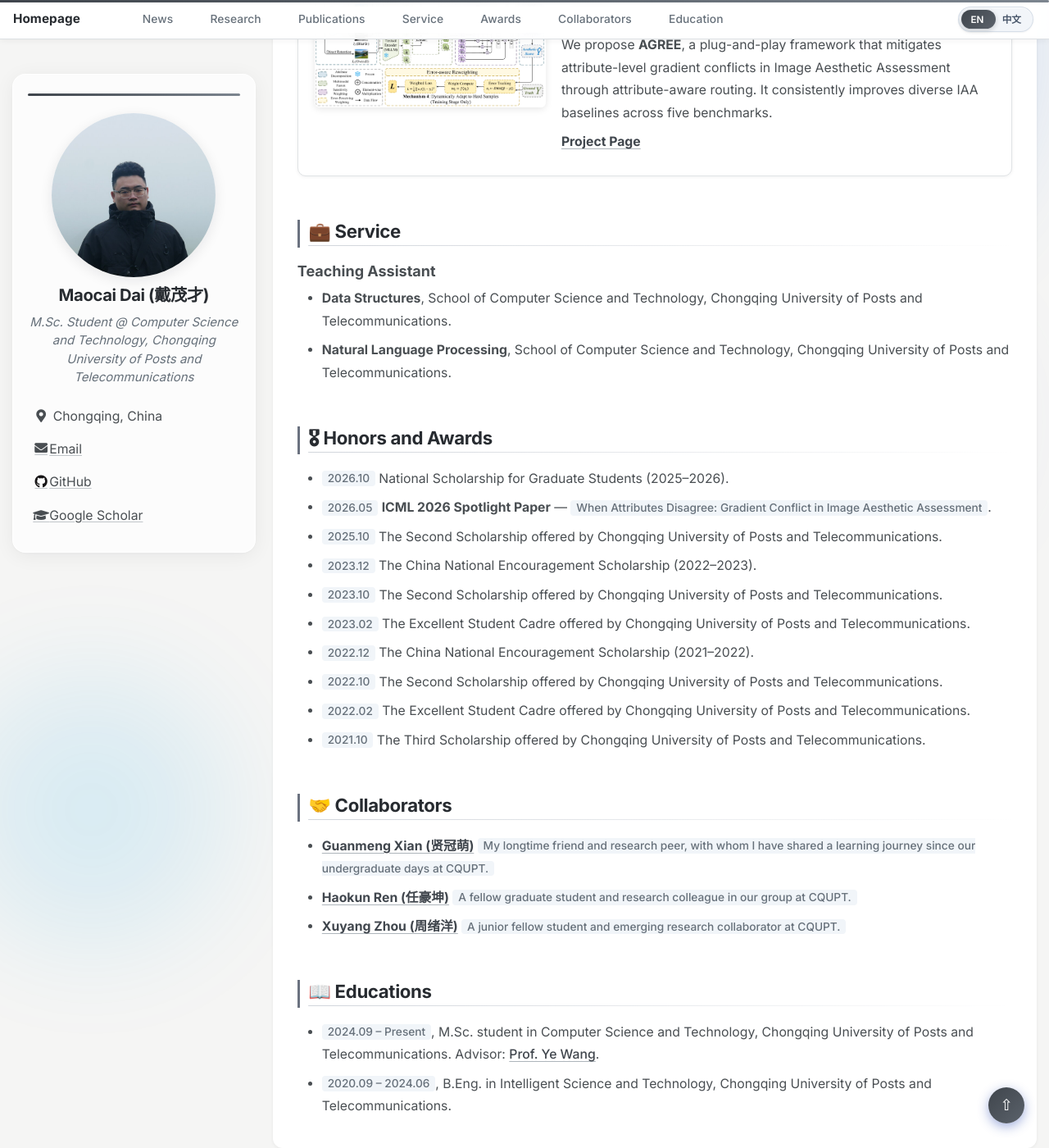
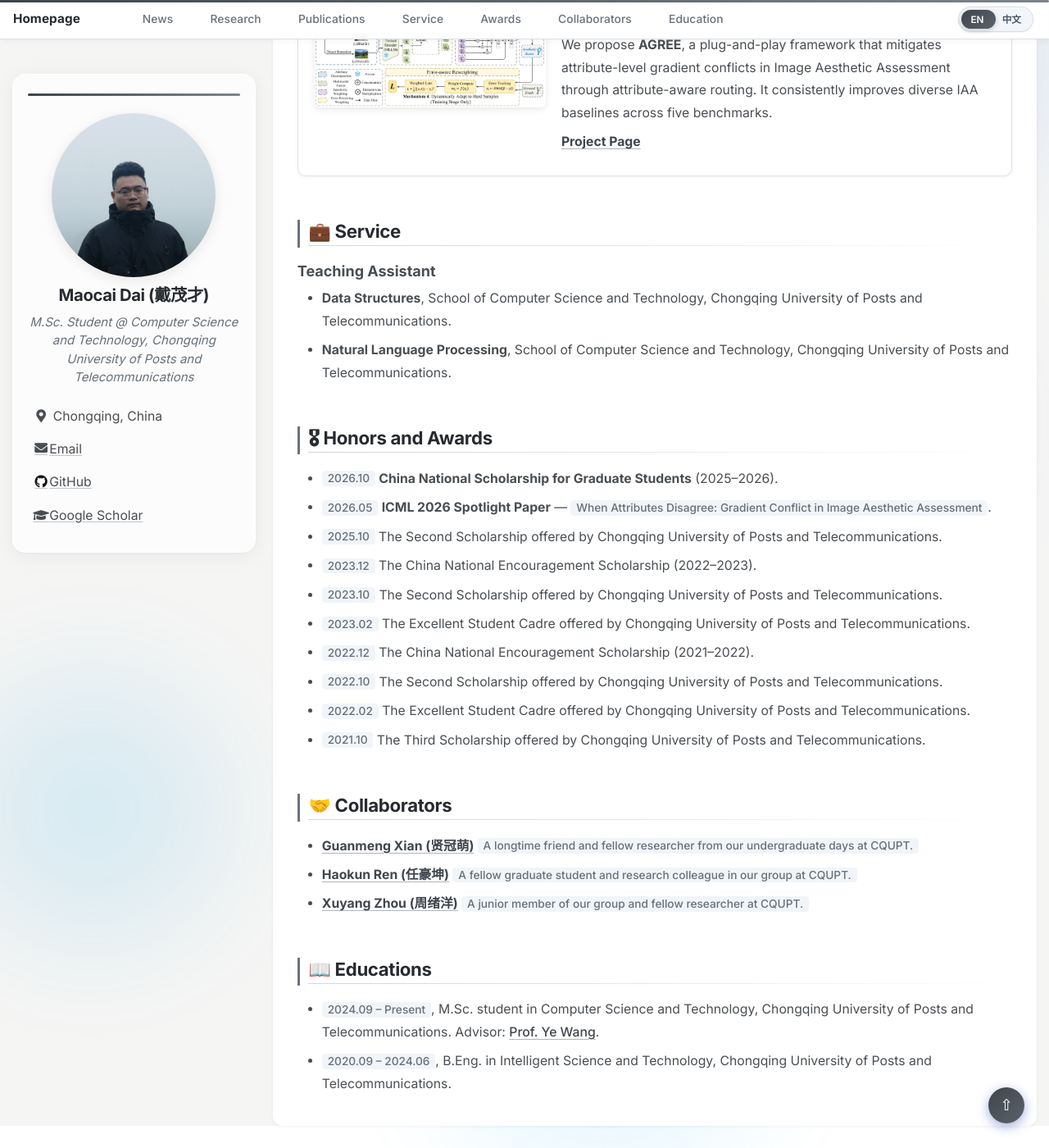
Before and after one commit to Dahat364/dahat364.github.io, a Jekyll site: the page built from _pages/about.md, in a window 1280 px wide and 1400 px high, scrolled down 935 px. Shown: the whole window at 82% size. Built offline with Jekyll 4.4.1, drawn with Linux system fonts in a browser that asks for light colours.

Commit message:
Refine awards and collaborator descriptions

```diff
--- a/_pages/about.md
+++ b/_pages/about.md
@@ -62,7 +62,7 @@ Ye Wang, <strong>Maocai Dai</strong>, Jiang Xie, Xiuli Bi*, Fei Tao, Xiao Li, Ho
 
 # <span lang="en">🎖 Honors and Awards</span><span lang="zh">🎖 荣誉与获奖</span>
 
-- <em>2026.10</em> <span lang="en">National Scholarship for Graduate Students (2025–2026).</span><span lang="zh">研究生国家奖学金（2025–2026 学年）。</span>
+- <em>2026.10</em> <span lang="en"><strong>China National Scholarship for Graduate Students</strong> (2025–2026).</span><span lang="zh"><strong>研究生国家奖学金</strong>（2025–2026 学年）。</span>
 - <em>2026.05</em> <span lang="en"><strong>ICML 2026 Spotlight Paper</strong> — <em>When Attributes Disagree: Gradient Conflict in Image Aesthetic Assessment</em>.</span><span lang="zh"><strong>ICML 2026 Spotlight 论文</strong>——<em>When Attributes Disagree: Gradient Conflict in Image Aesthetic Assessment</em>。</span>
 - <em>2025.10</em> <span lang="en">The Second Scholarship offered by Chongqing University of Posts and Telecommunications.</span><span lang="zh">重庆邮电大学二等奖学金。</span>
 - <em>2023.12</em> <span lang="en">The China National Encouragement Scholarship (2022–2023).</span><span lang="zh">国家励志奖学金（2022–2023 学年）。</span>
@@ -77,9 +77,9 @@ Ye Wang, <strong>Maocai Dai</strong>, Jiang Xie, Xiuli Bi*, Fei Tao, Xiao Li, Ho
 
 # <span lang="en">🤝 Collaborators</span><span lang="zh">🤝 合作者</span>
 
-- <a href="https://gmxian.github.io/"><strong>Guanmeng Xian (贤冠萌)</strong></a> <span lang="en"><em>My longtime friend and research peer, with whom I have shared a learning journey since our undergraduate days at CQUPT.</em></span><span lang="zh"><em>自本科阶段起共同成长的挚友与科研同行者。</em></span>
+- <a href="https://gmxian.github.io/"><strong>Guanmeng Xian (贤冠萌)</strong></a> <span lang="en"><em>A longtime friend and fellow researcher from our undergraduate days at CQUPT.</em></span><span lang="zh"><em>本科时期相识的挚友与科研同行者。</em></span>
 - <a href="https://j4ck1e2000.github.io/"><strong>Haokun Ren (任豪坤)</strong></a> <span lang="en"><em>A fellow graduate student and research colleague in our group at CQUPT.</em></span><span lang="zh"><em>研究生阶段的同门与科研伙伴。</em></span>
-- <a href="https://leopoldsimmons.github.io/"><strong>Xuyang Zhou (周绪洋)</strong></a> <span lang="en"><em>A junior fellow student and emerging research collaborator at CQUPT.</em></span><span lang="zh"><em>低一届的师弟与科研伙伴。</em></span>
+- <a href="https://leopoldsimmons.github.io/"><strong>Xuyang Zhou (周绪洋)</strong></a> <span lang="en"><em>A junior member of our group and fellow researcher at CQUPT.</em></span><span lang="zh"><em>同组低一届的师弟与科研伙伴。</em></span>
 
 <span class='anchor' id='educations'></span>
 
```
